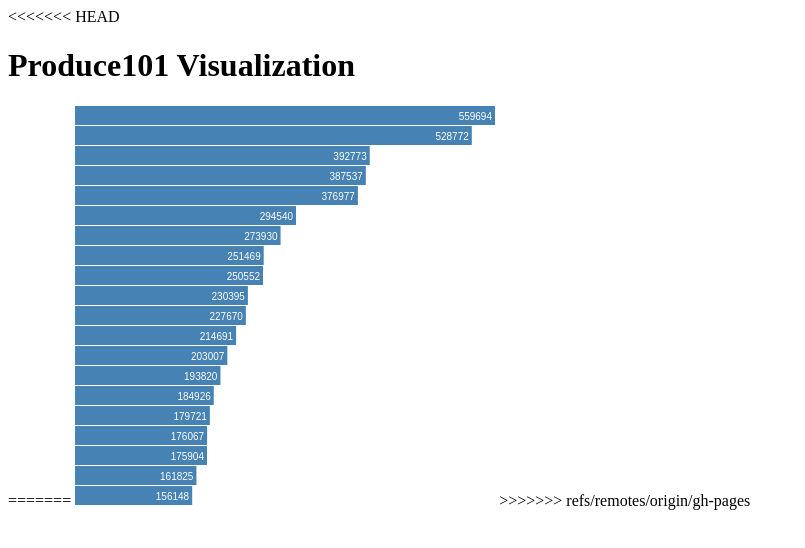
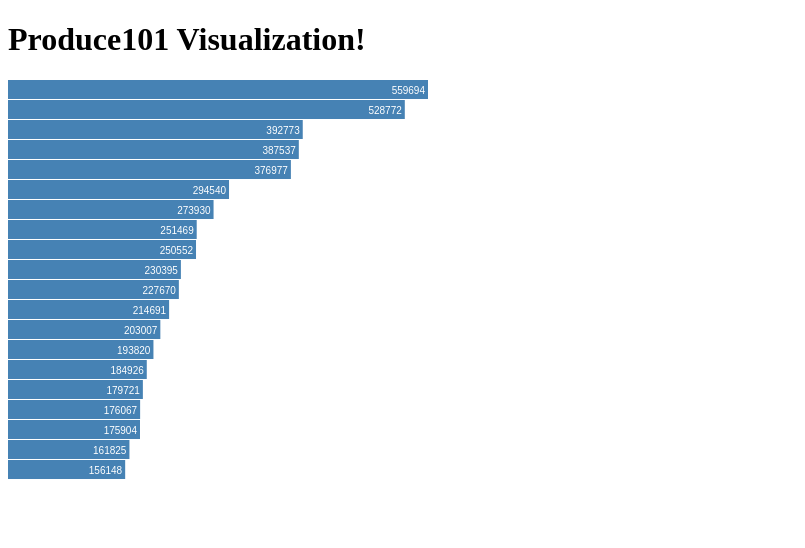
Before and after one commit to dcarino/produce101-visualization, a plain HTML site: page index.html in a window 1280 px wide. Shown: the whole page, without its empty margins (0-805 px from the left). Drawn offline with nearby package versions, Linux system fonts and the light colour scheme.

Commit message:
Seperated code

```diff
--- /dev/null
+++ b/barChart.js
@@ -0,0 +1,36 @@
+var width = 420,
+	barHeight = 20;
+
+var x = d3.scale.linear()
+	.range([0, width]);
+
+var chart = d3.select(".chart")
+	.attr("width", width)
+
+d3.csv("data/trainees.csv", type, function(error, data) {
+	x.domain([0, d3.max(data, function(d){
+		return d.Points;}
+	)]);
+
+	chart.attr("height", barHeight * data.length);
+
+	var bar = chart.selectAll("g")
+		.data(data)
+	    .enter().append("g")
+	    .attr("transform", function(d, i) { return "translate(0," + i * barHeight + ")"; });
+
+	bar.append("rect")
+	    .attr("width", function(d) { return x(d.Points); })
+	    .attr("height", barHeight - 1);
+
+	bar.append("text")
+	    .attr("x", function(d) { return x(d.Points) - 3; })
+	    .attr("y", barHeight / 2)
+	    .attr("dy", ".35em")
+	    .text(function(d) { return d.Points; });
+});
+
+function type(d) {
+	d.value = +d.Points; // coerce to number
+	return d;
+}
--- a/index.html
+++ b/index.html
@@ -1,74 +1,11 @@
-<<<<<<< HEAD
-<!doctype html>
-<html>
+<!DOCTYPE html>
 <head>
 	<meta charset="utf-8">
-	<script src="//d3js.org/d3.v3.min.js" charset="utf-8"></script>
+	<link rel="stylesheet" href="style.css">
+	<script src="js/d3/d3.min.js" charset="utf-8"></script>
 </head>
 <body>
-	<h1>Produce101 Visualization</h1>
+	<h1>Produce101 Visualization!</h1>
+	<svg class="chart"></svg>
+	<script src="barChart.js"></script>
 </body>
-</html>
-=======
-<!DOCTYPE html>
-<meta charset="utf-8">
-<style>
-.chart rect {
-  fill: steelblue;
-}
-
-.chart text {
-  fill: white;
-  font: 10px sans-serif;
-  text-anchor: end;
-}
-
-</style>
-<svg class="chart"></svg>
-<script src="js/d3/d3.min.js" charset="utf-8"></script>
-<script>
-
-//var data = [4, 8, 15, 16, 23, 42];
-
-
-
-var width = 420,
-	barHeight = 20;
-
-var x = d3.scale.linear()
-	.range([0, width]);
-
-var chart = d3.select(".chart")
-	.attr("width", width)
-
-d3.csv("data/trainees.csv", function(error, data) {
-	x.domain([0, d3.max(data, function(d){
-		return d.Points;}
-	)]);
-
-	chart.attr("height", barHeight * data.length);
-
-	var bar = chart.selectAll("g")
-		.data(data)
-	    .enter().append("g")
-	    .attr("transform", function(d, i) { return "translate(0," + i * barHeight + ")"; });
-
-	bar.append("rect")
-	    .attr("width", function(d) { return x(d.Points); })
-	    .attr("height", barHeight - 1);
-
-	bar.append("text")
-	    .attr("x", function(d) { return x(d.Points) - 3; })
-	    .attr("y", barHeight / 2)
-	    .attr("dy", ".35em")
-	    .text(function(d) { return d.Points; });
-});
-
-function type(d) {
-	d.value = +d.Points; // coerce to number
-	return d;
-}
-
-</script>
-
->>>>>>> refs/remotes/origin/gh-pages
--- /dev/null
+++ b/style.css
@@ -0,0 +1,9 @@
+.chart rect {
+	  fill: steelblue;
+	}
+
+	.chart text {
+	  fill: white;
+	  font: 10px sans-serif;
+	  text-anchor: end;
+	}
```
